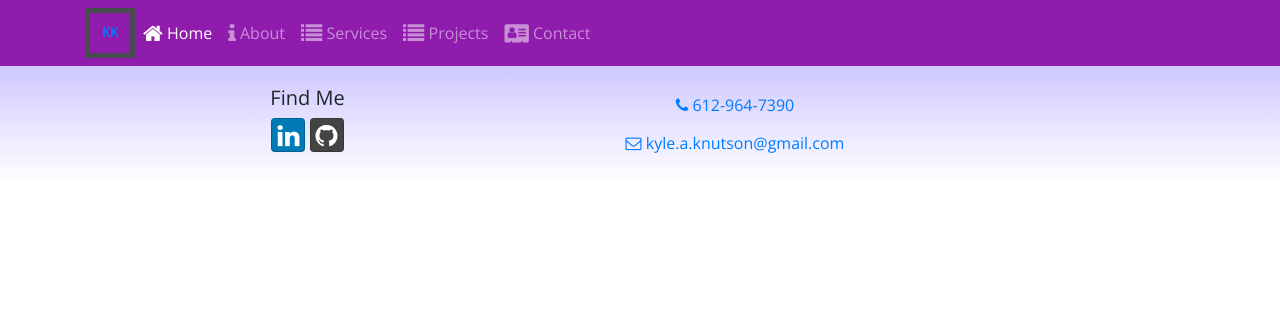
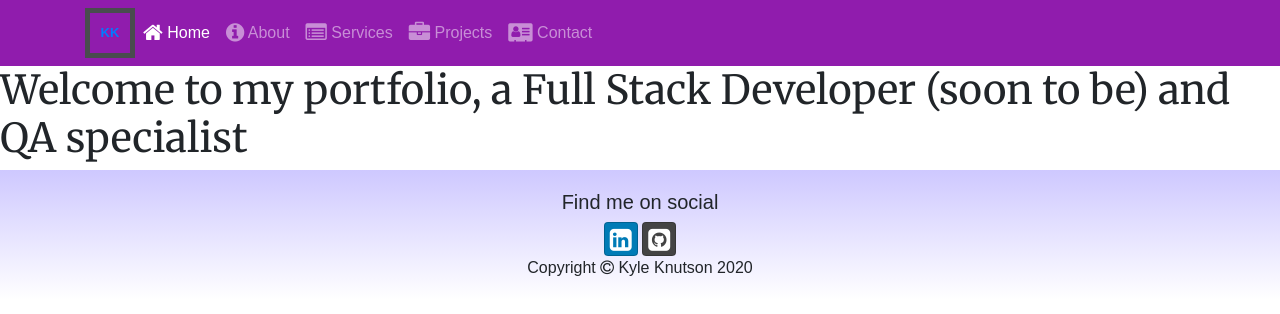
Before and after one commit to knut0341/portfolio, a website: page portfolio.html in a window 1280 px wide. Drawn offline with nearby package versions, Linux system fonts and the light colour scheme.

Commit message:
footer update and text

```diff
--- a/css/style.css
+++ b/css/style.css
@@ -1,8 +1,8 @@
 body {
-    font-family: "Open Sans", sans-serif; }
+    font-family: "Source Sans Pro", sans-serif; }
 
   h1, h2, h3 {
-    font-family: "Lobster", cursive; }
+    font-family: "Merriweather"; }
 
   h2 {
     color: #3046C5; }
--- a/portfolio.html
+++ b/portfolio.html
@@ -11,7 +11,7 @@
     <!-- Additional CSS must be placed after Bootstrap CSS -->
     <link rel="stylesheet" href="node_modules/font-awesome/css/font-awesome.min.css" />
     <link rel="stylesheet" href="node_modules/bootstrap-social/bootstrap-social.css" />
-    <link rel="stylesheet" href="https://fonts.googleapis.com/css?family=Lobster|Open+Sans" />
+    <link rel="stylesheet" href="https://fonts.googleapis.com/css?family=Merriweather&display=swap" />
     <link rel="stylesheet" href="css/style.css" />
 
     <title>Portfolio</title>
@@ -27,9 +27,9 @@
                 <div class="collapse navbar-collapse" id="nucampNavbar">
                 <ul class="navbar-nav nav-right">
                     <li class="nav-item active"><a class="nav-link" href="#"><i class="fa fa-home fa-lg"></i> Home</a></li>
-                    <li class="nav-item"><a class="nav-link" href="aboutme.html"><i class="fa fa-info fa-lg"></i> About</a></li>
-                    <li class="nav-item"><a class="nav-link" href="services.html"><i class="fa fa-list fa-lg"></i> Services</a></li>
-                    <li class="nav-item"><a class="nav-link" href="projects.html"><i class="fa fa-list fa-lg"></i> Projects</a></li>
+                    <li class="nav-item"><a class="nav-link" href="aboutme.html"><i class="fa fa-info-circle fa-lg"></i> About</a></li>
+                    <li class="nav-item"><a class="nav-link" href="services.html"><i class="fa fa-list-alt fa-lg"></i> Services</a></li>
+                    <li class="nav-item"><a class="nav-link" href="projects.html"><i class="fa fa-briefcase fa-lg"></i> Projects</a></li>
                     <li class="nav-item"><a class="nav-link" href="contactme.html"><i class="fa fa-address-card fa-lg"></i> Contact</a></li>
                 </ul>
             </div>
@@ -38,26 +38,23 @@
     </header>
 
     <body>
-
+        <h1>Welcome to my portfolio, a Full Stack Developer (soon to be) and QA specialist </h1>
     </body>
 
     <footer class="site-footer">
         <div class="container">
             <div class="row">
-                <div class="col-6 col-sm-5 text-center">
-                    <h5>Find Me</h5>
-                    <a class="btn btn-social-icon btn-linkedin" href="http://linkedin.com/"><i class="fa fa-linkedin"></i></a>
-                    <a class="btn btn-social-icon btn-github" href="https://github.com/knut0341"><i class="fa fa-github"></i></a>
-
+                <div class="col-12 text-center">
+                    <h5>Find me on social</h5>
+                    <a class="btn btn-social-icon btn-linkedin" href="https://www.linkedin.com/in/kyle-knutson-37701390/"><i class="fa fa-linkedin-square fa-lg"></i></a>
+                    <a class="btn btn-social-icon btn-github" href="https://github.com/knut0341"><i class="fa fa-github-square fa-lg"></i></a>
                 </div>
-                <div class="col-sm-4 text-center">
-                    <a role="button" class="btn btn-link" href="tel:+16129647390"><i class="fa fa-phone"></i> 612-964-7390</a><br />
-                    <a role="button" class="btn btn-link" href="mailto:kyle.a.knutson@gmail.com"><i class="fa fa-envelope-o"></i> kyle.a.knutson@gmail.com</a>
-                </div>
+           </div>
+           <div class="row">
+            <div class="col-12 text-center">Copyright  <i class="fa fa-copyright"></i>  Kyle Knutson  2020</div>
            </div>
         </div>
     </footer>
-
      <!-- jQuery must come first, then Popper.js, then the Bootstrap JavaScript plugins.-->
 
         <script src="node_modules/jquery/dist/jquery.slim.min.js"></script>
```
Also changed, not shown: aboutme.html (+10 -12 lines), contactme.html (+13 -10 lines), projects.html (+9 -11 lines), services.html (+9 -11 lines).
